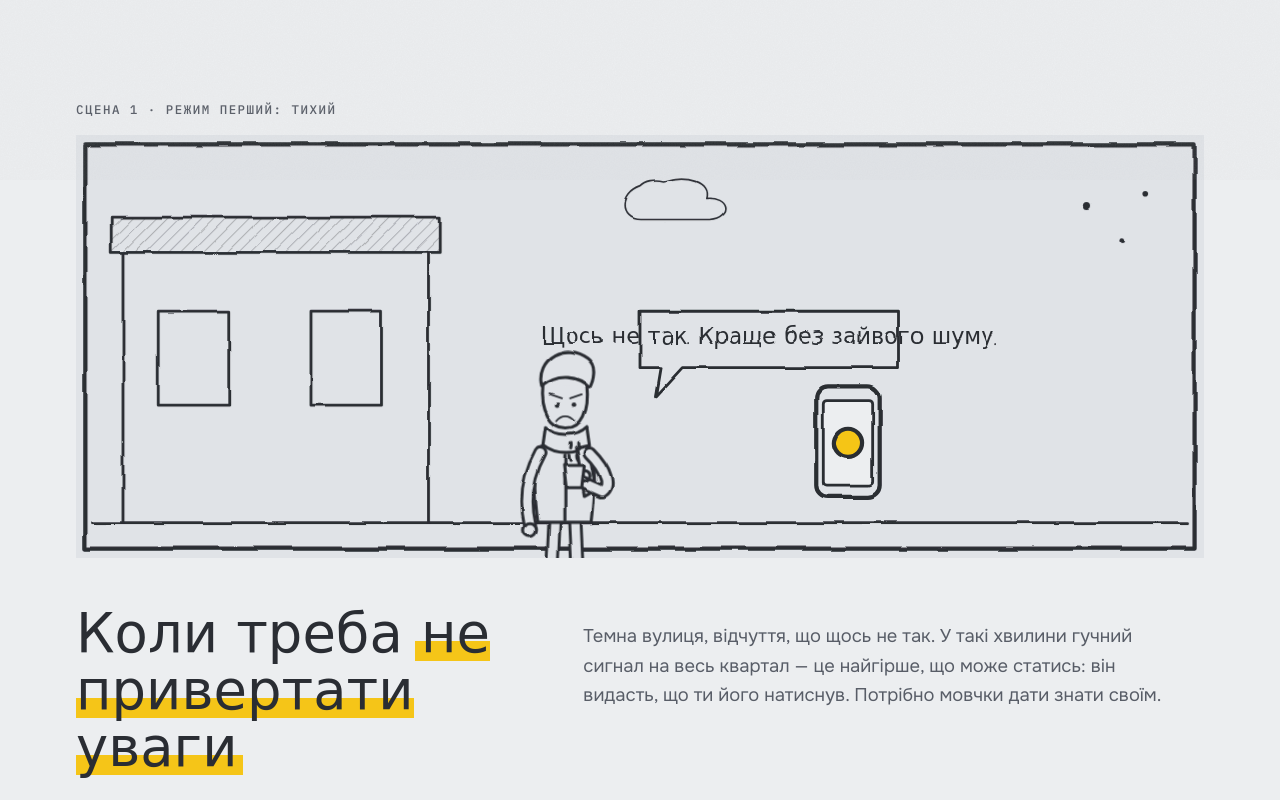
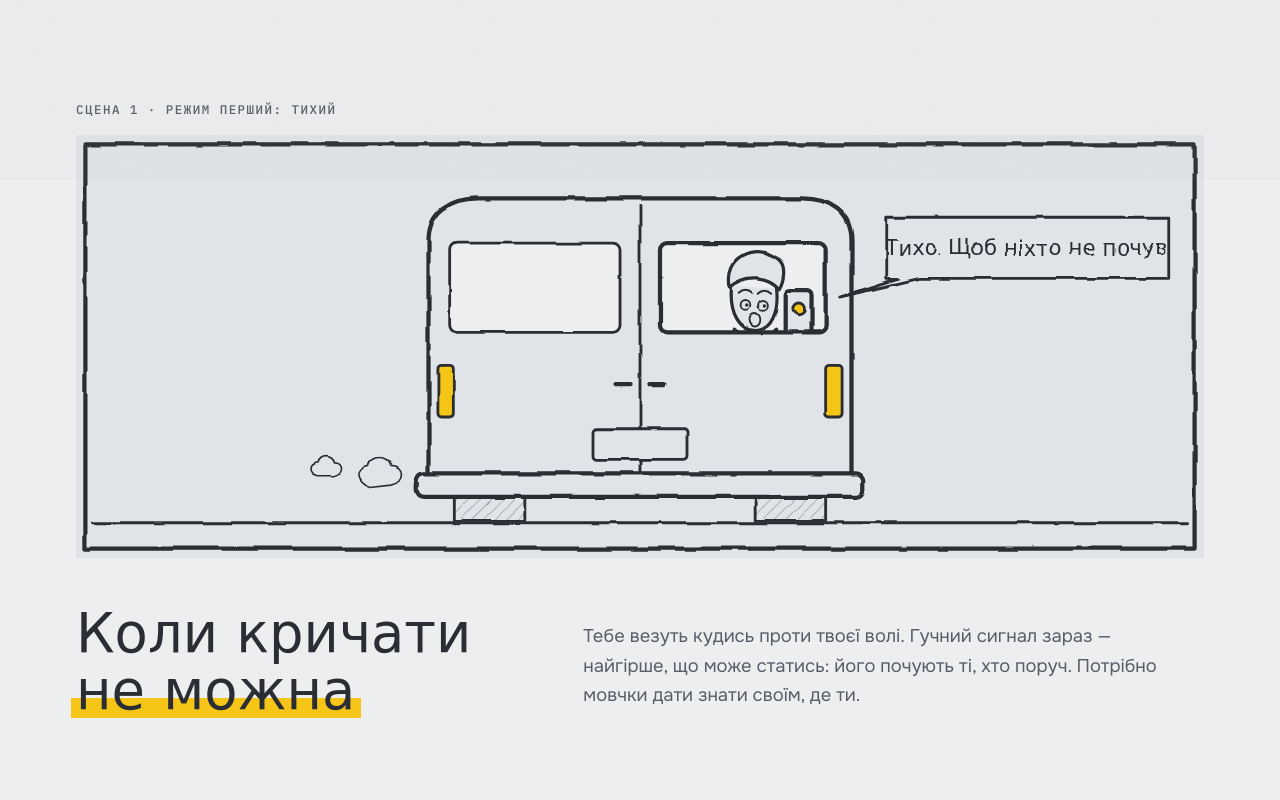
Before and after one commit to bazartoloka-sys/magistral-it, a plain HTML site: page ua/holosnyk/tykha-tryvoha/index.html in a window 1280 px wide. Shown: the part 620-1420 px from the top of the page. Drawn offline with Linux system fonts and the light colour scheme; a web font is replaced by a local one.

Commit message:
Серія 3: тиха — викрадення (Вася у вікні мікроавтобуса), сигнальна — зламана нога
Прибрано «каву під завалом»: у сцені 1 тепер задня частина мікроавтобуса і
Василь у вікні з телефоном, у сцені 3 Василь лежить зі зламаною ногою.

Co-Authored-By: Claude Sonnet 5.5 <noreply@anthropic.com>
Claude-Session: https://claude.ai/code/session_01SnexKb8KADqb8kS2XxNRm9

```diff
--- a/ua/holosnyk/tykha-tryvoha/index.html
+++ b/ua/holosnyk/tykha-tryvoha/index.html
@@ -238,34 +238,44 @@
   <div class="wrap">
     <p class="kicker ch">Сцена 1 · Режим перший: тихий</p>
     <div class="scene">
-      <svg viewBox="0 0 960 360" role="img" aria-label="Олівцевий малюнок: Василь зачиняє кав'ярню пізнього вечора, вулиця порожня і темна, він трохи занепокоєний і дістає телефон">
+      <svg viewBox="0 0 960 360" role="img" aria-label="Олівцевий малюнок: задні двері мікроавтобуса, що від'їжджає; у задньому вікні — наляканий Василь, який тихо тримає телефон">
+        <defs><clipPath id="vanWin"><rect x="497" y="92" width="141" height="76" rx="6"/></clipPath></defs>
         <rect class="bg" width="960" height="360"/>
         <g filter="url(#pencil)">
           <rect class="ln d thick" x="8" y="8" width="944" height="344" style="--t:1.3s"/>
           <path class="ln d" d="M14 330 L946 330" style="--dl:.2s"/>
+          <path class="ln thin" d="M250 300 C238 296 236 284 248 282 C250 272 266 272 268 282 C280 282 280 296 268 298Z"/>
+          <path class="ln thin" d="M206 290 C198 288 198 280 206 279 C208 272 218 272 220 279 C228 279 228 289 220 290Z"/>
           <g style="--dl:.3s">
-            <path class="ln" d="M40 100 L40 330 M300 100 L300 330"/>
-            <path class="ln hat" d="M30 70 L310 70 L310 100 L30 100Z"/>
-            <rect class="ln fl" x="70" y="150" width="60" height="80"/><rect class="ln fl" x="200" y="150" width="60" height="80"/>
+            <path class="ln fl thick" d="M300 300 L300 90 C300 66 318 54 342 54 L618 54 C642 54 660 66 660 90 L660 300Z"/>
+            <path class="ln" d="M480 60 L480 296"/>
+            <rect class="ln pf" x="318" y="92" width="145" height="76" rx="6"/>
+            <rect class="ln pf" x="497" y="92" width="141" height="76" rx="6"/>
+            <path class="ln thick" d="M460 212 L472 212 M488 212 L500 212"/>
+            <rect class="ln hlf" x="308" y="196" width="14" height="44" rx="3"/>
+            <rect class="ln hlf" x="638" y="196" width="14" height="44" rx="3"/>
+            <rect class="ln fl" x="440" y="250" width="80" height="26" rx="3"/>
+            <rect class="ln fl thick" x="290" y="288" width="380" height="20" rx="6"/>
+            <path class="ln hat" d="M322 308 L322 328 L382 328 L382 308Z M578 308 L578 328 L638 328 L638 308Z"/>
           </g>
-          <circle class="dot" cx="860" cy="60" r="3"/><circle class="dot" cx="890" cy="90" r="2"/><circle class="dot" cx="910" cy="50" r="2.4"/>
-          <path class="ln thin" d="M500 40 C520 34 540 40 536 54 C556 52 560 70 540 72 L480 72 C462 72 462 50 480 44 C484 40 492 38 500 40Z"/>
-          <g class="pop" style="--dl:.5s"><g transform="translate(360 180) scale(1.1)"><use href="#guy"/><use href="#armL"/><use href="#armRcup"/><use href="#fSad"/></g></g>
-          <g class="pop" style="--dl:1s">
-            <path class="ln fl" d="M480 150 L700 150 L700 198 L516 198 L494 222 L498 198 L480 198Z"/>
-            <text class="t" x="590" y="178" font-size="19">Щось не так. Краще без зайвого шуму.</text>
+          <g clip-path="url(#vanWin)">
+            <g class="pop" style="--dl:.7s">
+              <g transform="translate(518 94) scale(1.15)"><use href="#guyTop"/><use href="#fWow"/></g>
+              <rect class="ln fl thick" x="604" y="132" width="22" height="38" rx="4"/>
+              <circle class="ln hlf" cx="615" cy="148" r="5"/>
+            </g>
           </g>
-          <g class="pop" style="--dl:1.5s">
-            <rect class="ln fl thick" x="630" y="214" width="54" height="94" rx="10"/>
-            <rect class="ln pf" x="636" y="226" width="42" height="72" rx="3"/>
-            <circle class="ln hlf thick" cx="657" cy="262" r="12"/>
+          <rect class="ln thick" x="497" y="92" width="141" height="76" rx="6" style="fill:none"/>
+          <g class="pop" style="--dl:1.2s">
+            <path class="ln fl" d="M690 70 L930 70 L930 122 L718 122 L650 138 L700 122 L690 122Z"/>
+            <text class="t" x="810" y="102" font-size="18">Тихо. Щоб ніхто не почув.</text>
           </g>
         </g>
       </svg>
     </div>
     <div class="copy">
-      <div class="first"><h2>Коли треба <span class="mark">не привертати уваги</span></h2></div>
-      <div><p class="lead">Темна вулиця, відчуття, що щось не так. У такі хвилини гучний сигнал на весь квартал — це найгірше, що може статись: він видасть, що ти його натиснув. Потрібно мовчки дати знати своїм.</p></div>
+      <div class="first"><h2>Коли кричати <span class="mark">не можна</span></h2></div>
+      <div><p class="lead">Тебе везуть кудись проти твоєї волі. Гучний сигнал зараз — найгірше, що може статись: його почують ті, хто поруч. Потрібно мовчки дати знати своїм, де ти.</p></div>
     </div>
   </div>
 </section>
@@ -279,7 +289,7 @@
         <g filter="url(#pencil)">
           <rect class="ln d thick" x="8" y="8" width="944" height="344" style="--t:1.3s"/>
           <path class="ln d" d="M14 330 L946 330" style="--dl:.2s"/>
-          <g class="pop" style="--dl:.3s"><g transform="translate(60 158) scale(1.1)"><use href="#guy"/><use href="#armLup"/><use href="#armRcup"/><use href="#fSad"/></g></g>
+          <g class="pop" style="--dl:.3s"><g transform="translate(60 158) scale(1.1)"><use href="#guy"/><use href="#armLup"/><use href="#armR"/><use href="#fSad"/></g></g>
           <g class="pop" style="--dl:.6s">
             <rect class="ln fl thick" x="252" y="90" width="150" height="250" rx="18"/>
             <rect class="ln pf" x="264" y="114" width="126" height="202" rx="4"/>
@@ -317,7 +327,7 @@
   <div class="wrap">
     <p class="kicker ch">Сцена 3 · Режим другий: сигнальний</p>
     <div class="scene">
-      <svg viewBox="0 0 960 360" role="img" aria-label="Олівцевий малюнок: Василь сидить у коморі кав'ярні, навколо нього впали коробки з полиці; телефон на підлозі голосно подає сигнал «ПІП», і дружина забігає у двері на звук">
+      <svg viewBox="0 0 960 360" role="img" aria-label="Олівцевий малюнок: Василь лежить на підлозі з зламаною ногою, поруч телефон голосно подає сигнал «ПІП», і дружина забігає у двері на звук">
         <rect class="bg" width="960" height="360"/>
         <g filter="url(#pencil)">
           <rect class="ln d thick" x="8" y="8" width="944" height="344" style="--t:1.3s"/>
@@ -326,10 +336,18 @@
             <rect class="ln" x="40" y="90" width="150" height="220"/>
             <path class="ln" d="M40 150 L190 150 M40 210 L190 210 M40 270 L190 270"/>
           </g>
-          <g class="pop" style="--dl:.5s"><g transform="translate(300 170) scale(1.1)"><use href="#guy"/><use href="#armL"/><use href="#armRcup"/><use href="#fSad"/></g></g>
-          <g class="pop" style="--dl:.8s">
-            <rect class="ln fl" x="340" y="268" width="66" height="48"/>
-            <rect class="ln fl" x="392" y="252" width="58" height="44"/>
+          <g class="pop" style="--dl:.5s"><g transform="translate(430 238) rotate(90)">
+            <path class="limb" d="M43 134 L41 182"/><path class="limb-in" d="M43 134 L41 182"/>
+            <path class="ln fl" d="M30 191 C30 184 44 182 47 185 L47 191Z"/>
+            <path class="limb" d="M59 134 L62 158 L88 170"/><path class="limb-in" d="M59 134 L62 158 L88 170"/>
+            <rect class="ln hat" x="52" y="142" width="22" height="20" rx="3" transform="rotate(-8 63 152)"/>
+            <path class="ln thin" d="M80 150 L74 156 L82 160 L76 166"/>
+            <path class="ln fl" d="M86 178 C90 168 100 170 98 174 L92 180Z"/>
+            <use href="#guyTop"/><use href="#armL"/><use href="#armR"/><use href="#fSad"/>
+          </g></g>
+          <g class="pop" style="--dl:1.3s">
+            <path class="ln fl" d="M250 200 L410 200 L410 244 L400 244 L380 296 L350 244 L250 244Z"/>
+            <text class="t" x="330" y="228" font-size="17">Ой, нога!</text>
           </g>
           <text class="t g" x="498" y="200" font-size="14">ПІП · ПІП · ПІП</text>
           <circle class="ln thin" cx="498" cy="301" r="46" style="--dl:1.1s"/>
@@ -355,7 +373,7 @@
     <div class="copy">
       <div class="first"><h2>Режим «Сигнальна» — <span class="mark">щоб тебе знайшли</span></h2></div>
       <div>
-        <p class="lead">А якщо сам покликати не можеш — під завалом, травмований, застряг? Тоді потрібен другий режим: «Сигнальна». Телефон сам подає гучний сигнал, поки хтось поруч не почує й не знайде тебе на слух.</p>
+        <p class="lead">А якщо сам покликати не можеш — зламав ногу й не можеш встати, опинився під завалом? Тоді потрібен другий режим: «Сигнальна». Телефон сам подає гучний сигнал, поки хтось поруч не почує й не знайде тебе на слух.</p>
         <div class="note" style="margin-top:18px"><p>Якщо загроза життю — одразу телефонуйте 112. «Рятуйте» сповіщає довірених людей, а не рятувальні служби: це не заміна екстреного виклику.</p></div>
       </div>
     </div>
```
